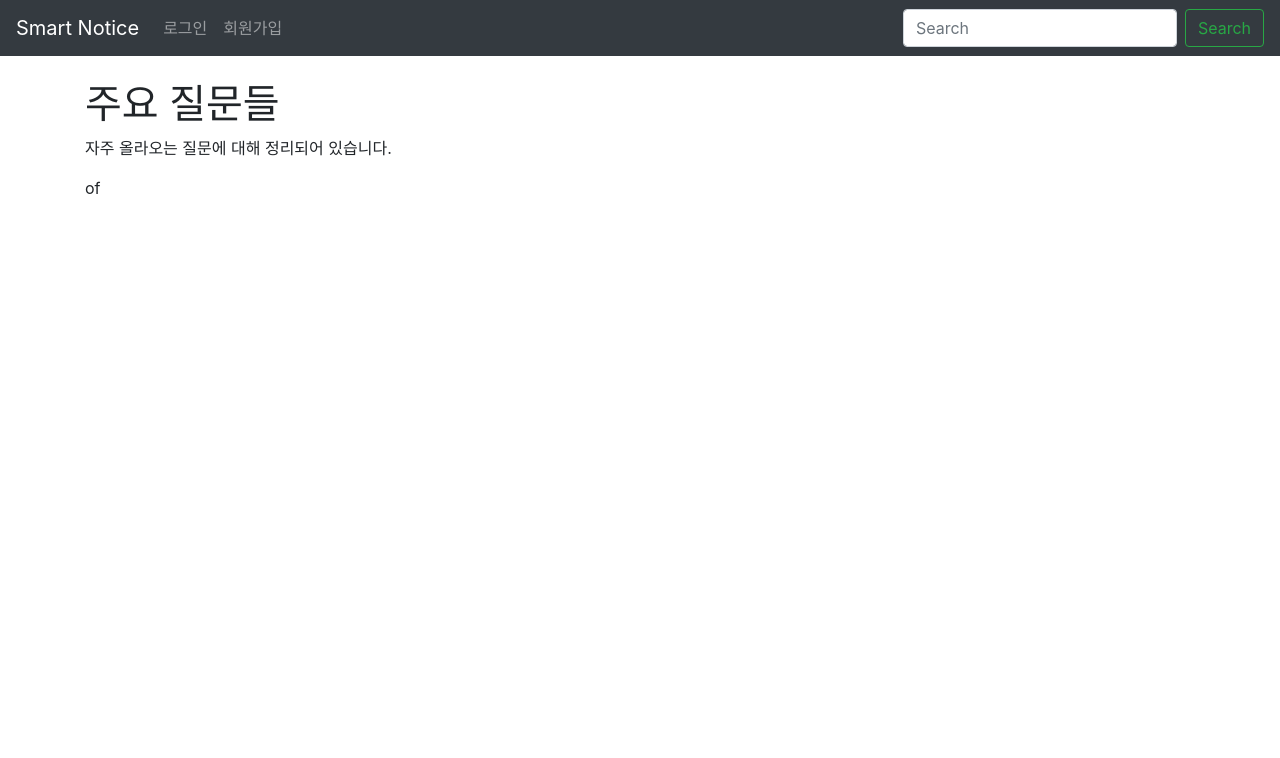
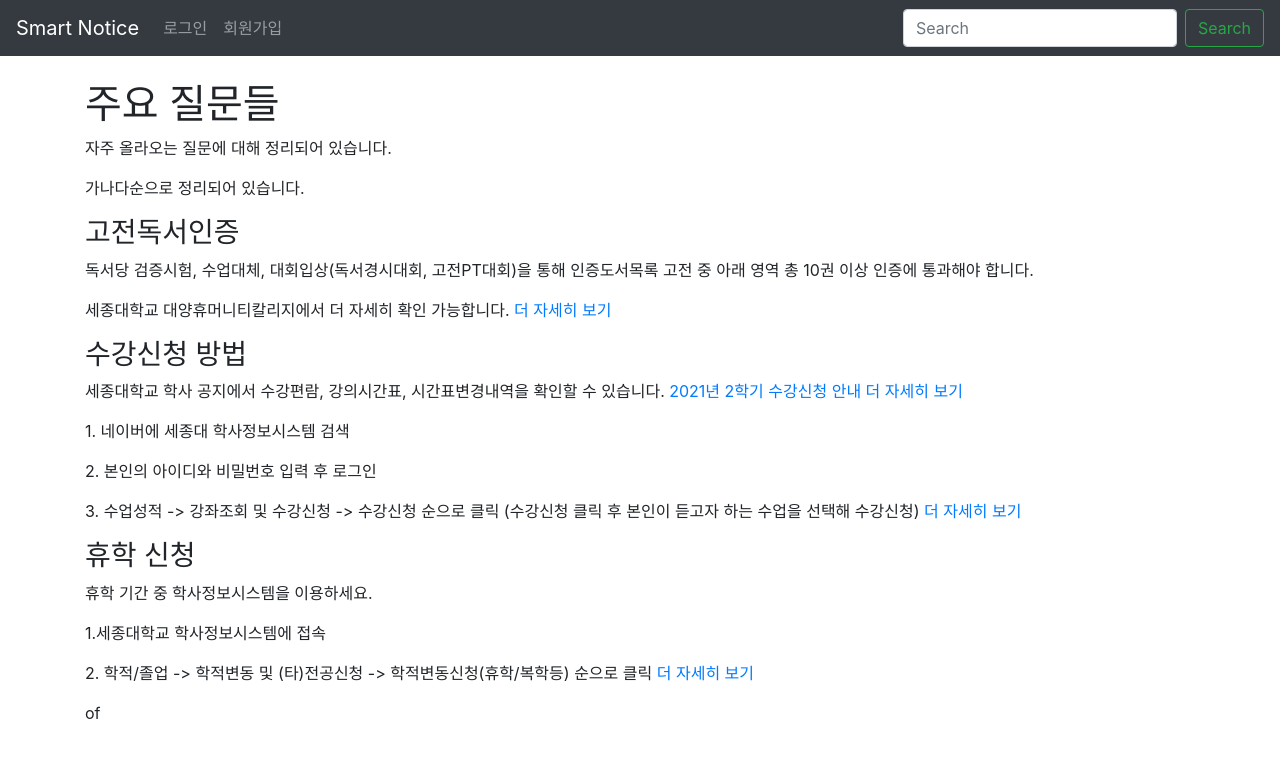
Before and after one commit to Smart-Notice-Bot/Smart.Notice.Bot, a Django app: template notice/faq/templates/majorpost.html in a window 1280 px wide. Shown: the top 758 px of the page. Run offline with Django 3.2, Linux system fonts and the light colour scheme; the template is opened without the code that fills it, so the values that code supplies are empty; some libraries are stand-ins or nearby versions.

Commit message:
Update majorpost.html

```diff
--- a/notice/faq/templates/majorpost.html
+++ b/notice/faq/templates/majorpost.html
@@ -4,6 +4,24 @@
 {% block content %}
 <h1>주요 질문들</h1>
   <p>자주 올라오는 질문에 대해 정리되어 있습니다.</p>
+  <p>가나다순으로 정리되어 있습니다.</p>
+  <h3>고전독서인증</h3>
+    <p>독서당 검증시험, 수업대체, 대회입상(독서경시대회, 고전PT대회)을 통해 인증도서목록 고전 중 아래 영역 총 10권 이상 인증에 통과해야 합니다.</p>
+    <p>세종대학교 대양휴머니티칼리지에서 더 자세히 확인 가능합니다.
+    <a href="http://classic.sejong.ac.kr/">더 자세히 보기</a></p>
+  <h3>수강신청 방법</h3>
+    <p>세종대학교 학사 공지에서 수강편람, 강의시간표, 시간표변경내역을 확인할 수 있습니다.
+    <a href="http://board.sejong.ac.kr/boardview.do?pkid=141788&currentPage=5&searchField=ALL&siteGubun=19&menuGubun=1&bbsConfigFK=335&searchLowItem=ALL&searchValue=">2021년 2학기 수강신청 안내 더 자세히 보기</a></p>
+    <p>1. 네이버에 세종대 학사정보시스템 검색</p>
+    <p>2. 본인의 아이디와 비밀번호 입력 후 로그인</p>
+    <p> 3. 수업성적 -> 강좌조회 및 수강신청 -> 수강신청 순으로 클릭 (수강신청 클릭 후 본인이 듣고자 하는 수업을 선택해 수강신청)
+    <a href="http://www.emba.ac.kr/front/boardview.do?pkid=120048&currentPage=1&searchField=ALL&searchValue=&searchLowItem=ALL&bbsConfigFK=8&cmsDirPkid=78&cmsLocalPkid=0">더 자세히 보기</a></p>
+  <h3>휴학 신청</h3>
+    <p>휴학 기간 중 학사정보시스템을 이용하세요.</p>
+    <p>1.세종대학교 학사정보시스템에 접속</p>
+    <p>2. 학적/졸업 -> 학적변동 및 (타)전공신청 -> 학적변동신청(휴학/복학등) 순으로 클릭
+    <a href="http://board.sejong.ac.kr/boardview.do?pkid=123456&currentPage=1&searchField=ALL&siteGubun=19&menuGubun=1&bbsConfigFK=692&searchLowItem=ALL&searchValue=">더 자세히 보기</a></p>
+
       {% for blog in posts %}
       <div class="container">
       <div class="card">
--- a/notice/notice/settings.py
+++ b/notice/notice/settings.py
@@ -20,7 +20,7 @@
 # See https://docs.djangoproject.com/en/3.0/howto/deployment/checklist/
 
 # SECURITY WARNING: keep the secret key used in production secret!
-SECRET_KEY = '(01+8b_-25jur&c@4w&4*qrtn_k3)a$ai(u7i*=&e(3ru7e_7^'
+SECRET_KEY = ''
 
 # SECURITY WARNING: don't run with debug turned on in production!
 DEBUG = False
```
Also changed, not shown: notice/db.sqlite3, 1 other file.
